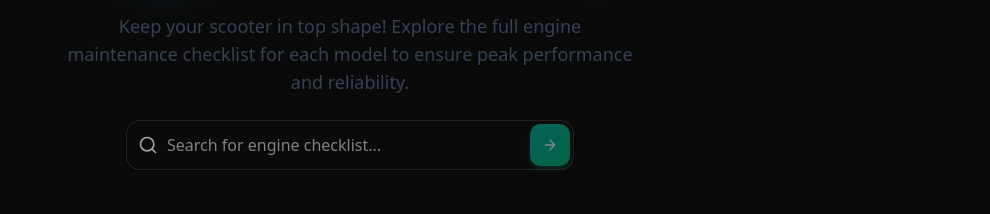
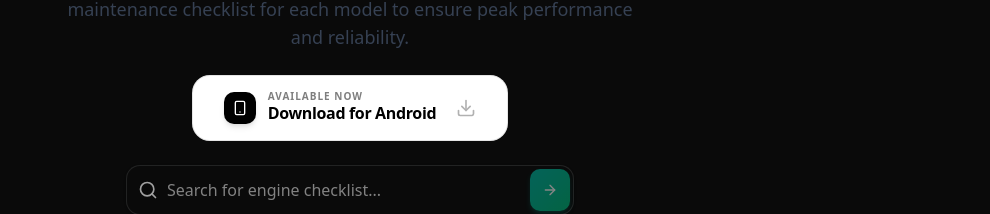
Before and after one commit to Randriamampionona/engine-check-list, a Next.js app: page / in a window 1280 px wide. Shown: the part 361-575 px from the top of the page, without its empty margins (290-1280 px from the left). Built offline with nearby package versions, Linux system fonts and the light colour scheme; no server answers.

Commit message:
FEAT: ADd download app button

```diff
--- a/app/page.tsx
+++ b/app/page.tsx
@@ -2,6 +2,7 @@ import MobileBanner300 from "@/components/ad/mobile-banner-300";
 import NativeBar from "@/components/ad/native-bar";
 import Heading from "@/components/heading";
 import SearchForm from "@/components/search-form";
+import DownloadAppButton from "@/components/download-app-button";
 
 export default function Home() {
   return (
@@ -15,9 +16,14 @@ export default function Home() {
             checklist for each model to ensure peak performance and reliability.
           </p>
 
+          <div className="mt-6 flex justify-center">
+            <DownloadAppButton />
+          </div>
+
           <SearchForm />
         </div>
       </main>
+
       <NativeBar />
       <MobileBanner300 />
     </>
--- /dev/null
+++ b/components/download-app-button.tsx
@@ -0,0 +1,51 @@
+"use client";
+
+import { Download, Smartphone } from "lucide-react";
+import Link from "next/link";
+
+type Props = {
+  href?: string;
+  label?: string;
+};
+
+export default function DownloadAppButton({
+  href = "https://github.com/Randriamampionona/engine-check-list/releases/download/v1.0.0/CheckEO.apk",
+  label = "Download for Android",
+}: Props) {
+  return (
+    <Link
+      href={href}
+      className="
+        group relative inline-flex items-center gap-3
+        overflow-hidden rounded-2xl
+        bg-white px-8 py-4
+        text-sm font-bold tracking-tight text-black
+        transition-all duration-300 ease-out
+        hover:scale-[1.02] hover:bg-zinc-50
+        active:scale-95
+        dark:bg-white dark:text-black
+      "
+    >
+      {/* Moving Shimmer Effect */}
+      <div className="absolute inset-0 -translate-x-full bg-linear-to-r from-transparent via-black/5 to-transparent transition-transform duration-1000 group-hover:translate-x-full" />
+
+      {/* Subtle Border */}
+      <div className="absolute inset-0 rounded-2xl border border-black/10 transition-colors group-hover:border-black/20" />
+
+      <div className="relative flex items-center gap-3">
+        <div className="flex h-8 w-8 items-center justify-center rounded-lg bg-black text-white shadow-md">
+          <Smartphone className="h-4 w-4" />
+        </div>
+
+        <div className="flex flex-col items-start leading-none">
+          <span className="text-[10px] uppercase opacity-50 tracking-widest">
+            Available Now
+          </span>
+          <span className="text-base">{label}</span>
+        </div>
+
+        <Download className="ml-2 h-5 w-5 opacity-30 transition-all group-hover:translate-y-0.5 group-hover:opacity-100" />
+      </div>
+    </Link>
+  );
+}
```
